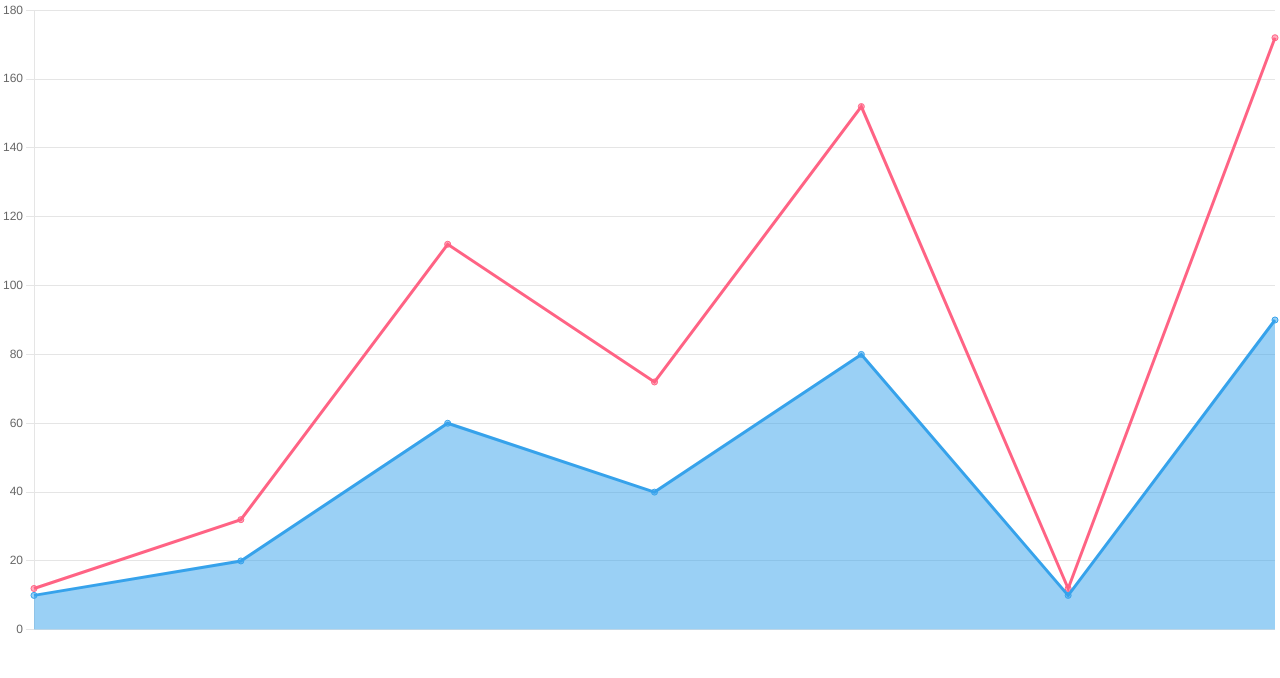
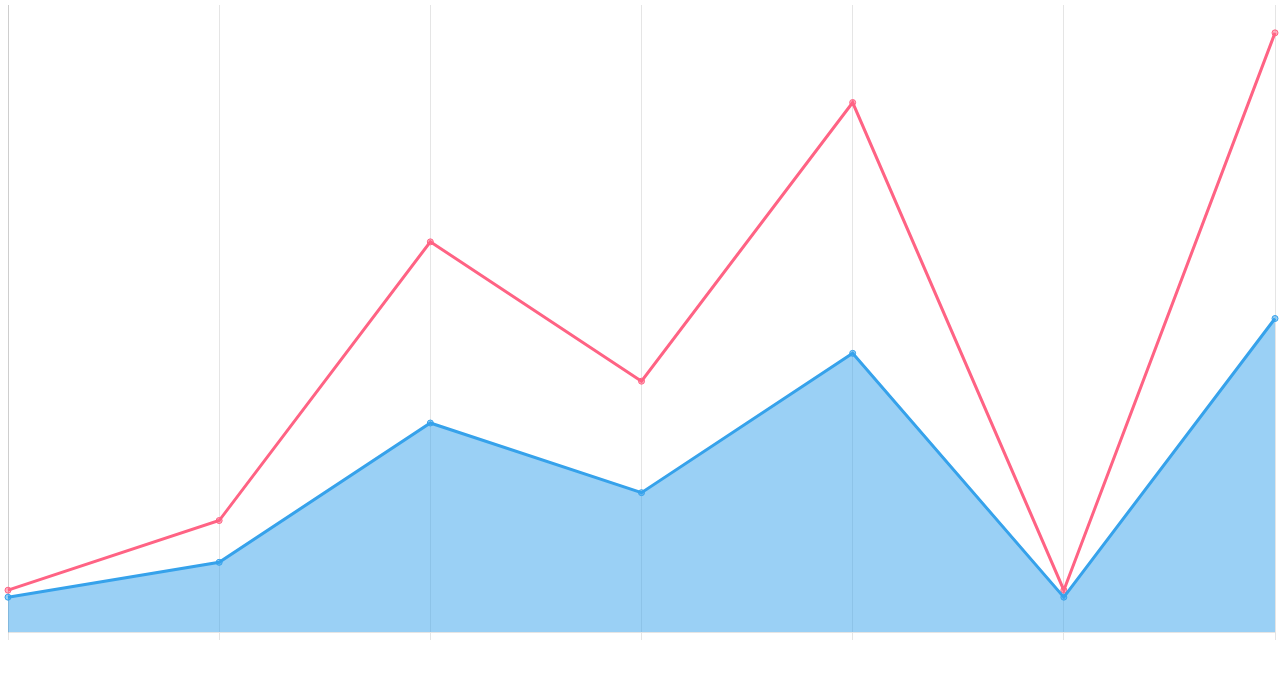
Before and after one commit to pharos-lab/beacon, a Vue app: page / in a window 1280 px wide. Shown: the top 678 px of the page. Built offline with nearby package versions, Linux system fonts and the light colour scheme.

Commit message:
made prop for removing ticks label

```diff
--- a/src/App.vue
+++ b/src/App.vue
@@ -1,5 +1,5 @@
 <template>
-    <Chart :data="data" :options="options" type="line" :grid="true"></Chart>
+    <Chart :data="data" :options="options" type="line" :ticks="false"></Chart>
 </template>
 
 <script setup>
@@ -38,7 +38,8 @@ const options = {
     },
     scales: {
         x: {
-            display: false,
+            //display: false,
+            //ticks: false
         },
         y: {
             grid: {
--- a/src/components/Chart.vue
+++ b/src/components/Chart.vue
@@ -31,12 +31,16 @@ const props = defineProps({
         type: Boolean,
         default: null
     },
+    ticks: {
+        type: Boolean,
+        default: null
+    },
 })
 
 const charts = ref()
 
 const legend = computed(() => {
-    if (props.grid == null) {
+    if (props.legend == null) {
         return
     } else {
         return {
@@ -70,11 +74,32 @@ const grid = computed(() => {
     }
 })
 
+const ticks = computed(() => {
+    if (props.ticks == null) {
+        return
+    } else {
+        return {
+            scales: {
+                x: {
+                    ticks: {
+                        display: props.ticks
+                    }
+                },
+                y: {
+                    ticks: {
+                        display: props.ticks
+                    }
+                }
+            }
+        }
+    }
+})
+
 onMounted(() => {
     console.log(_merge(props.options, legend.value, grid.value))
    const chart = new Chart(charts.value, {
        type: props.type,
-       options: _merge(props.options, legend.value, grid.value),
+       options: _merge(props.options, legend.value, grid.value, ticks.value),
        data: props.data,
        plugins: props.plugins
    })
```
